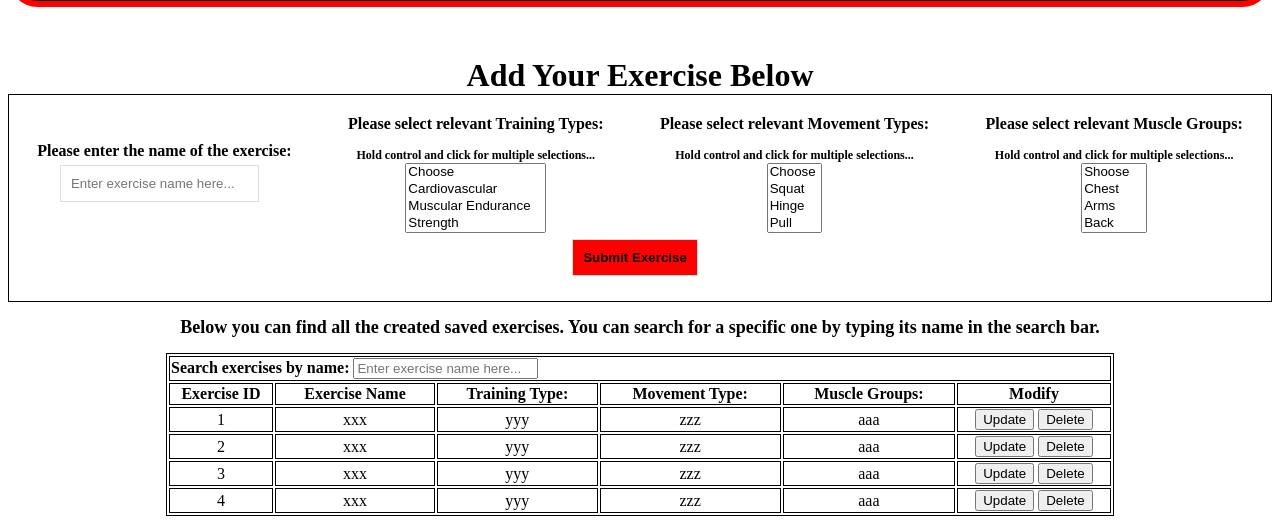
After one commit to omarfakhreddine/DYELBro, a Flask app: template templates/exercises.j2 in a window 1280 px wide. The commit adds this page. Shown: the part 487-1011 px from the top of the page. Run offline with Flask 2, Linux system fonts and the light colour scheme; the template is opened without the code that fills it, so the values that code supplies are empty.

Commit message:
new jinja files

```diff
--- a/app.py
+++ b/app.py
@@ -44,7 +44,7 @@ def exercises():
     results = cursor.fetchall()
 
     # Sends the results back to the web browser.
-    return render_template("bsg.j2", exercises=results)
+    return render_template("home.j2", exercises=results)
 
     # Listener
 if __name__ == "__main__":
--- /dev/null
+++ b/templates/exercises.j2
@@ -0,0 +1,308 @@
+<!DOCTYPE html>
+<html lang="en">
+
+<head>
+  <meta charset="UTF-8">
+  <title>DYELBro - Exercises</title>
+  <link rel="stylesheet" href=".\css\style.css" type="text/css">
+  <style>
+    table,
+    th,
+    td {
+      border: 1px solid black;
+      text-align: center;
+      margin: auto;
+    }
+
+    h1 {
+      margin: auto;
+      text-align: center;
+      padding-top: 50px;
+    }
+
+    .page-description {
+      max-width: 80%;
+      text-align: center;
+      margin: auto;
+      margin-top: 15px;
+      margin-bottom: 15px;
+    }
+
+    ul {
+      margin: auto;
+    }
+
+    .ul-title {
+      font-weight: bold;
+      padding-bottom: 15px;
+    }
+
+    .form-inline:not(.exercise-name-div) {
+      display: flex;
+      flex-flow: row wrap;
+      align-items: center;
+    }
+
+    .form-inline label {
+      margin: auto
+    }
+
+    .form-inline input {
+      vertical-align: middle;
+      margin: 5px 10px 5px 0;
+      padding: 10px;
+      background-color: #fff;
+      border: 1px solid #ddd;
+    }
+
+    .exercise-name:focus {
+      background-color: lightblue;
+      transition: all 0.4s ease-in-out;
+    }
+
+    .search-bar[type=text]:focus {
+      width: 86%;
+      transition: all 0.4s ease-in-out;
+      background-color: lightblue;
+    }
+
+    .form-inline button {
+      padding: 10px 20px;
+      background-color: dodgerblue;
+      border: 1px solid #ddd;
+    }
+
+    .form-inline button:hover {
+      background-color: royalblue;
+    }
+
+    .form-inline {
+      flex-direction: row;
+      align-items: stretch;
+    }
+
+    form {
+      border: 1px solid black;
+      text-align: center;
+      width: fit-content;
+      margin: auto;
+      padding: 20px;
+    }
+
+    .submit-button {
+      height: 25%;
+      margin: auto;
+    }
+  </style>
+</head>
+
+<body>
+  <!-- Link below to home page-->
+  <a href="home.html">
+    <img style="width: 40%; padding-bottom: 20px;" class="title" src="./static/images/title.png" type="image/png">
+  </a>
+
+  <!-- Link below to lists and add exercise page-->
+  <div class="horizontal-menu" id="link-bar">
+    <a href="exercises.html">Exercises</a>
+    <a href="training_types.html">Training Types</a>
+    <a href="movement_types.html">Movement Types</a>
+    <a href="muscle_groups.html">Muscle Groups</a>
+  </div>
+
+  <h1>Add Your Exercise Below</h1>
+  <div class="form">
+    <form action="" class="form-inline">
+      <div class="exercise-name-div" style="margin: auto;">
+        <label for="exercise_name" style="font-weight: bold;">Please enter the name of the
+          exercise:</label><br>
+        <input class="exercise-name" type="text" name="exercise_name" placeholder="Enter exercise name here...">
+      </div>
+      <ul style="list-style-type: none;">
+        <div class="ul-title">Please select relevant Training Types:</div>
+        <div style="font-size: 12px; font-weight: bold;">
+          Hold control and click for multiple selections...
+        </div>
+        <select multiple name="movement" id="movement">
+          <option value="choose">Choose</option>
+          <option value="squat">Cardiovascular</option>
+          <option value="hinge">Muscular Endurance</option>
+          <option value="pull">Strength</option>
+          <option value="push">Stability</option>
+          <option value="core">Metabolic Conditioning</option>
+        </select>
+        <!--<li>
+          <label for="mg_chest">Cardiovascular</label>
+          <input type="checkbox" name="mg_chest">
+        </li>
+        <li>
+          <label for="mg_arms">Muscular Endurance</label>
+          <input type="checkbox" name="mg_arms">
+        </li>
+        <li>
+          <label for="mg_back">Strength</label>
+          <input type="checkbox" name="mg_back">
+        </li>
+        <li>
+          <label for="mg_shoulders">Stability</label>
+          <input type="checkbox" name="mg_shoulders">
+        </li>
+        <li>
+          <label for="mg_hips">Metabolic Conditioning</label>
+          <input type="checkbox" name="mg_hips">
+        </li>-->
+      </ul>
+
+      <ul style="list-style-type: none;">
+        <div class="ul-title">Please select relevant Movement Types:</div>
+        <div style="font-size: 12px; font-weight: bold;">
+          Hold control and click for multiple selections...
+        </div>
+        <select multiple name="movement" id="movement">
+          <option value="choose">Choose</option>
+          <option value="squat">Squat</option>
+          <option value="hinge">Hinge</option>
+          <option value="pull">Pull</option>
+          <option value="push">Push</option>
+          <option value="core">Isolation</option>
+        </select>
+        <!--<li>
+          <label for="mg_chest">Push</label>
+          <input type="checkbox" name="mg_chest">
+        </li>
+        <li>
+          <label for="mg_arms">Pull</label>
+          <input type="checkbox" name="mg_arms">
+        </li>
+        <li>
+          <label for="mg_back">Squat</label>
+          <input type="checkbox" name="mg_back">
+        </li>
+        <li>
+          <label for="mg_shoulders">Hinge</label>
+          <input type="checkbox" name="mg_shoulders">
+        </li>
+        <li>
+          <label for="mg_hips">Isolation</label>
+          <input type="checkbox" name="mg_hips">
+        </li>-->
+      </ul>
+
+      <ul style="list-style-type: none;">
+        <div class="ul-title">Please select relevant Muscle Groups:</div>
+        <div style="font-size: 12px; font-weight: bold;">
+          Hold control and click for multiple selections...
+        </div>
+        <select multiple name="musclegroups" id="musclegroups">
+          <option value="choose">Shoose</option>
+          <option value="hams">Chest</option>
+          <option value="abs">Arms</option>
+          <option value="quads">Back</option>
+          <option value="hams">Shoulders</option>
+          <option value="abs">Hips</option>
+          <option value="quads">Legs</option>
+          <option value="quads">Core</option>
+        </select>
+      </ul>
+      <!--<li>
+          <label for="mg_chest">Chest</label>
+          <input type="checkbox" name="mg_chest">
+        </li>
+        <li>
+          <label for="mg_arms">Arms</label>
+          <input type="checkbox" name="mg_arms">
+        </li>
+        <li>
+          <label for="mg_back">Back</label>
+          <input type="checkbox" name="mg_back">
+        </li>
+        <li>
+          <label for="mg_shoulders">Shoulders</label>
+          <input type="checkbox" name="mg_shoulders">
+        </li>
+        <li>
+          <label for="mg_hips">Hips</label>
+          <input type="checkbox" name="mg_hips">
+        </li>
+        <li>
+          <label for="mg_legs">Legs</label>
+          <input type="checkbox" name="mg_legs">
+        </li>
+        <li>
+          <label for="mg_core">Core</label>
+          <input type="checkbox" name="mg_core">
+        </li>-->
+      <div class="submit-button">
+        <input style="font-weight: bold; background-color:red;" type="submit" value="Submit Exercise" />
+      </div>
+
+
+    </form>
+  </div>
+
+  <p class="page-description" style="font-weight: bold; font-size: large;">Below you can find all the created saved
+    exercises. You can search for a specific one by typing its name in the search bar.
+  </p>
+  <table style="width:75%">
+    <tr>
+      <th colspan="6" style="text-align: left;">
+        <label for="search-bar">Search exercises by name:</label>
+        <input class="search-bar" name="search-bar" type="text" placeholder="Enter exercise name here...">
+      </th>
+    </tr>
+    <tr>
+      <th style="width: 100px;">Exercise ID</th>
+      <th>Exercise Name</th>
+      <th>Training Type:
+      </th>
+      <th>Movement Type:
+      </th>
+      <th>Muscle Groups:
+      </th>
+      <th style="width: 150px;">Modify
+      </th>
+    </tr>
+    <tr>
+      <td>1</td>
+      <td>xxx</td>
+      <td>yyy</td>
+      <td>zzz</td>
+      <td>aaa</td>
+      <td>
+        <button>Update</button> <button>Delete</button>
+      </td>
+    </tr>
+    <tr>
+      <td>2</td>
+      <td>xxx</td>
+      <td>yyy</td>
+      <td>zzz</td>
+      <td>aaa</td>
+      <td>
+        <button>Update</button> <button>Delete</button>
+      </td>
+    </tr>
+    <tr>
+      <td>3</td>
+      <td>xxx</td>
+      <td>yyy</td>
+      <td>zzz</td>
+      <td>aaa</td>
+      <td>
+        <button>Update</button> <button>Delete</button>
+      </td>
+    </tr>
+    <tr>
+      <td>4</td>
+      <td>xxx</td>
+      <td>yyy</td>
+      <td>zzz</td>
+      <td>aaa</td>
+      <td>
+        <button>Update</button> <button>Delete</button>
+      </td>
+    </tr>
+  </table>
+</body>
+
+</html>
--- a/templates/home.html
+++ b/templates/home.html
@@ -28,7 +28,7 @@
 <body>
     <!-- Link below to home page-->
     <a href="home.html">
-        <img style="width: 40%; padding-bottom: 20px;" class="title" src=".\static\img\title.png" type="image/png">
+        <img style="width: 40%; padding-bottom: 20px;" class="title" src="\static\img\title.png" type="image/png">
     </a>
 
     <!-- Link below to lists and add exercise page-->
```
Also changed, not shown: database/db_connector.py (+6 -11 lines), templates/home.j2 (+60 -23 lines), 1 other file.
